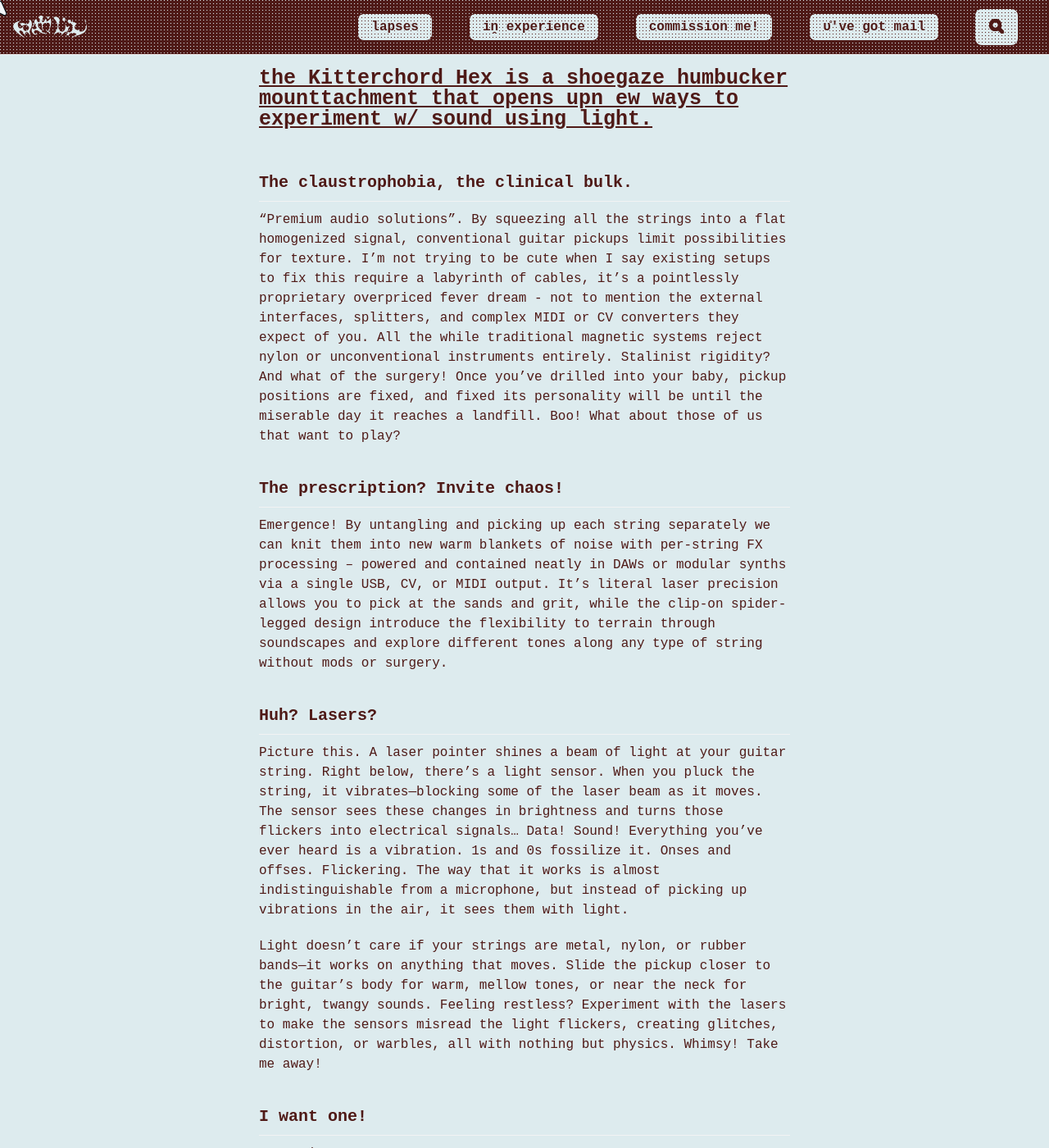
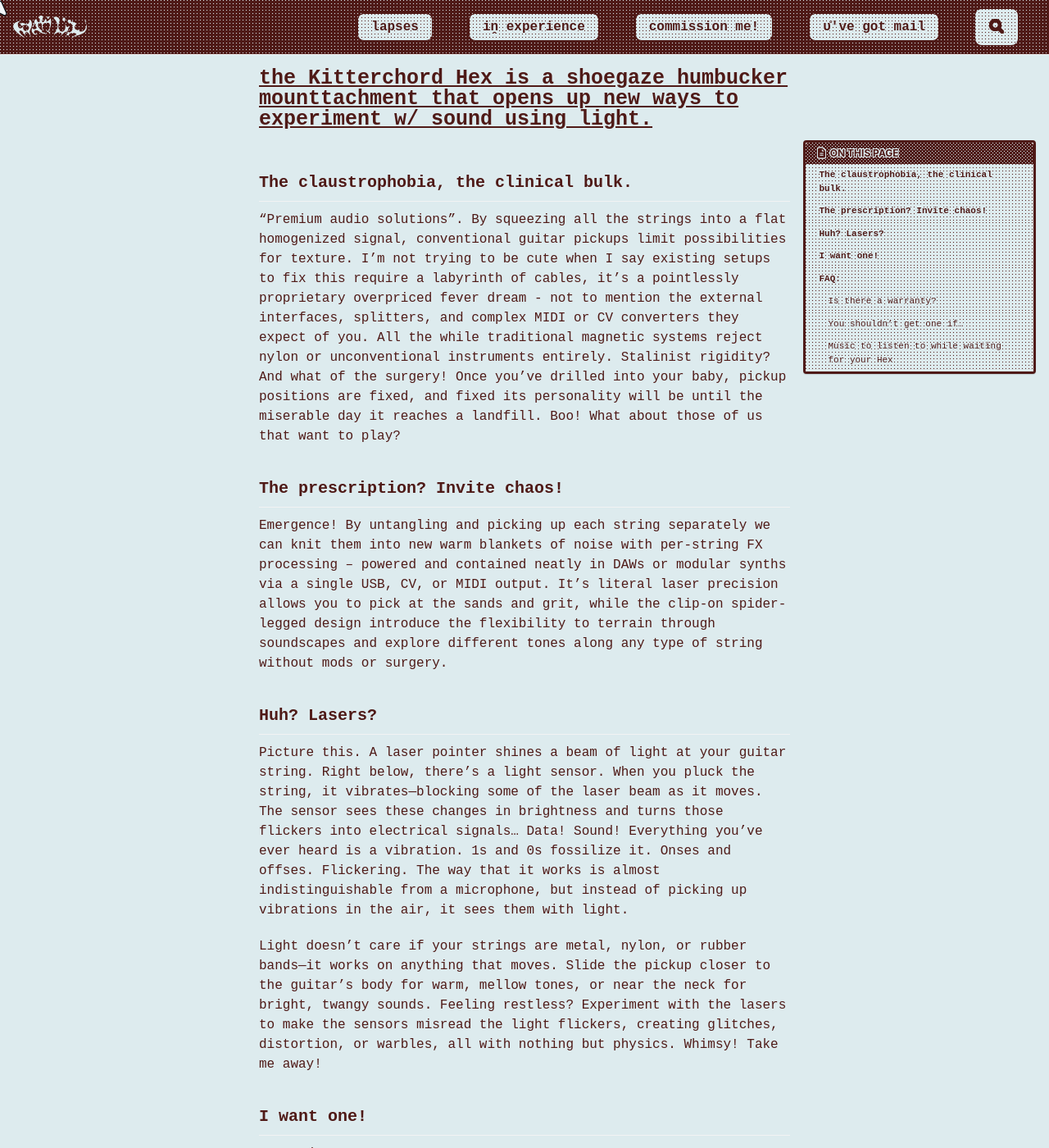
Before and after one commit to cryotato/cryotato.github.io, a Jekyll site: the page built from _pages/shop.md, in a window 1280 px wide and 1400 px high. Shown: the whole window at 82% size. Built offline with Jekyll 4.4.1, drawn with Linux system fonts in a browser that asks for light colours; cached includes are drawn as plain includes; comment, search, counter and statistics services are not loaded; some of the changed text lies outside the part shown.

Commit message:
Update shop.md

```diff
--- a/_pages/shop.md
+++ b/_pages/shop.md
@@ -1,8 +1,9 @@
 ---
 permalink: /shop/
-title: "the Kitterchord Hex is a shoegaze humbucker mounttachment that opens upn ew ways to experiment w/ sound using light."
+title: "the Kitterchord Hex is a shoegaze humbucker mounttachment that opens up new ways to experiment w/ sound using light."
 author_profile: false
-toc: false
+toc: true
+comments: true
 ---
 
 ## The claustrophobia, the clinical bulk.
@@ -20,6 +21,9 @@
 Pre-order:
 
 or
+Build one yourself:
+
+or
 Sign up for updates:
 
 
@@ -30,14 +34,14 @@
 ### You shouldn’t get one if…
 You need a perfectly polished sound. This project is a labour of love rather than a startup trying to sell millions. There may be some rough edges (literally). Things will get delayed. Some features will not be ready at launch. Things could break. Things could not last as long as you’d like. The only thing we can guarantee is that it will be awesome and a lot of fun!
 
-## Music to listen to while waiting for your Hex
+### Music to listen to while waiting for your Hex
 <iframe style="border-radius:12px" src="https://open.spotify.com/embed/album/0eUUQ4rly8Q8PyJPWLgde2?utm_source=generator" width="100%" height="152" frameBorder="0" allowfullscreen="" allow="autoplay; clipboard-write; encrypted-media; fullscreen; picture-in-picture" loading="lazy"></iframe>
 <iframe style="border-radius:12px" src="https://open.spotify.com/embed/album/2ncj0SrtsnWzol4SWMk54b?utm_source=generator" width="100%" height="152" frameBorder="0" allowfullscreen="" allow="autoplay; clipboard-write; encrypted-media; fullscreen; picture-in-picture" loading="lazy"></iframe>
 <iframe style="border-radius:12px" src="https://open.spotify.com/embed/album/0L6mZK9XFXYOVeayI1t4A5?utm_source=generator" width="100%" height="152" frameBorder="0" allowfullscreen="" allow="autoplay; clipboard-write; encrypted-media; fullscreen; picture-in-picture" loading="lazy"></iframe>
-<iframe style="border: 0; width: 100%; height: 120px;" src="https://bandcamp.com/EmbeddedPlayer/album=4285996994/size=large/bgcol=ffffff/linkcol=333333/tracklist=false/artwork=small/transparent=true/" seamless><a href="https://yeule.bandcamp.com/album/glitch-princess">Glitch Princess by yeule</a></iframe>
+<!-- <iframe style="border: 0; width: 100%; height: 120px;" src="https://bandcamp.com/EmbeddedPlayer/album=4285996994/size=large/bgcol=ffffff/linkcol=333333/tracklist=false/artwork=small/transparent=true/" seamless><a href="https://yeule.bandcamp.com/album/glitch-princess">Glitch Princess by yeule</a></iframe>
 <iframe style="border: 0; width: 100%; height: 120px;" src="https://bandcamp.com/EmbeddedPlayer/album=3273720229/size=large/bgcol=ffffff/linkcol=333333/tracklist=false/artwork=small/transparent=true/" seamless><a href="https://bravelittleabacushampshire.bandcamp.com/album/just-got-back-from-the-discomfort-were-alright">Just Got Back From The Discomfort - We&#39;re Alright by Brave Little Abacus</a></iframe>
 <iframe style="border: 0; width: 100%; height: 120px;" src="https://bandcamp.com/EmbeddedPlayer/album=148860144/size=large/bgcol=ffffff/linkcol=333333/tracklist=false/artwork=small/transparent=true/" seamless><a href="https://teklintowe.bandcamp.com/album/my-tek-lintowe">My tek lintowe by Tek lintowe</a></iframe>
-<iframe style="border: 0; width: 100%; height: 120px;" src="https://bandcamp.com/EmbeddedPlayer/album=2006015129/size=large/bgcol=ffffff/linkcol=0687f5/license_id=129/tracklist=false/artwork=small/transparent=true/" seamless><a href="https://themagneticfields.bandcamp.com/album/the-wayward-bus-distant-plastic-trees-remastered">The Wayward Bus / Distant Plastic Trees (Remastered) by The Magnetic Fields</a></iframe>
+<iframe style="border: 0; width: 100%; height: 120px;" src="https://bandcamp.com/EmbeddedPlayer/album=2006015129/size=large/bgcol=ffffff/linkcol=333333/license_id=129/tracklist=false/artwork=small/transparent=true/" seamless><a href="https://themagneticfields.bandcamp.com/album/the-wayward-bus-distant-plastic-trees-remastered">The Wayward Bus / Distant Plastic Trees (Remastered) by The Magnetic Fields</a></iframe>
 <iframe style="border: 0; width: 100%; height: 120px;" src="https://bandcamp.com/EmbeddedPlayer/album=2241406190/size=large/bgcol=ffffff/linkcol=333333/tracklist=false/artwork=small/transparent=true/" seamless><a href="https://thanksgod.bandcamp.com/album/i-know-myself-too-well">i know myself too well by thanks god</a></iframe>
-<iframe style="border: 0; width: 100%; height: 120px;" src="https://bandcamp.com/EmbeddedPlayer/album=1682543875/size=large/bgcol=ffffff/linkcol=0687f5/tracklist=false/artwork=small/transparent=true/" seamless><a href="https://dusternumero.bandcamp.com/album/contemporary-movement">Contemporary Movement by Duster</a></iframe>
-<iframe style="border: 0; width: 100%; height: 120px;" src="https://bandcamp.com/EmbeddedPlayer/album=2734367686/size=large/bgcol=ffffff/linkcol=333333/tracklist=false/artwork=small/transparent=true/" seamless><a href="https://cool.bandcamp.com/album/an-abundance-of-strawberries">An Abundance of Strawberries by Julia Brown</a></iframe>
+<iframe style="border: 0; width: 100%; height: 120px;" src="https://bandcamp.com/EmbeddedPlayer/album=1682543875/size=large/bgcol=ffffff/linkcol=333333/tracklist=false/artwork=small/transparent=true/" seamless><a href="https://dusternumero.bandcamp.com/album/contemporary-movement">Contemporary Movement by Duster</a></iframe>
+<iframe style="border: 0; width: 100%; height: 120px;" src="https://bandcamp.com/EmbeddedPlayer/album=2734367686/size=large/bgcol=ffffff/linkcol=333333/tracklist=false/artwork=small/transparent=true/" seamless><a href="https://cool.bandcamp.com/album/an-abundance-of-strawberries">An Abundance of Strawberries by Julia Brown</a></iframe> -->
```
